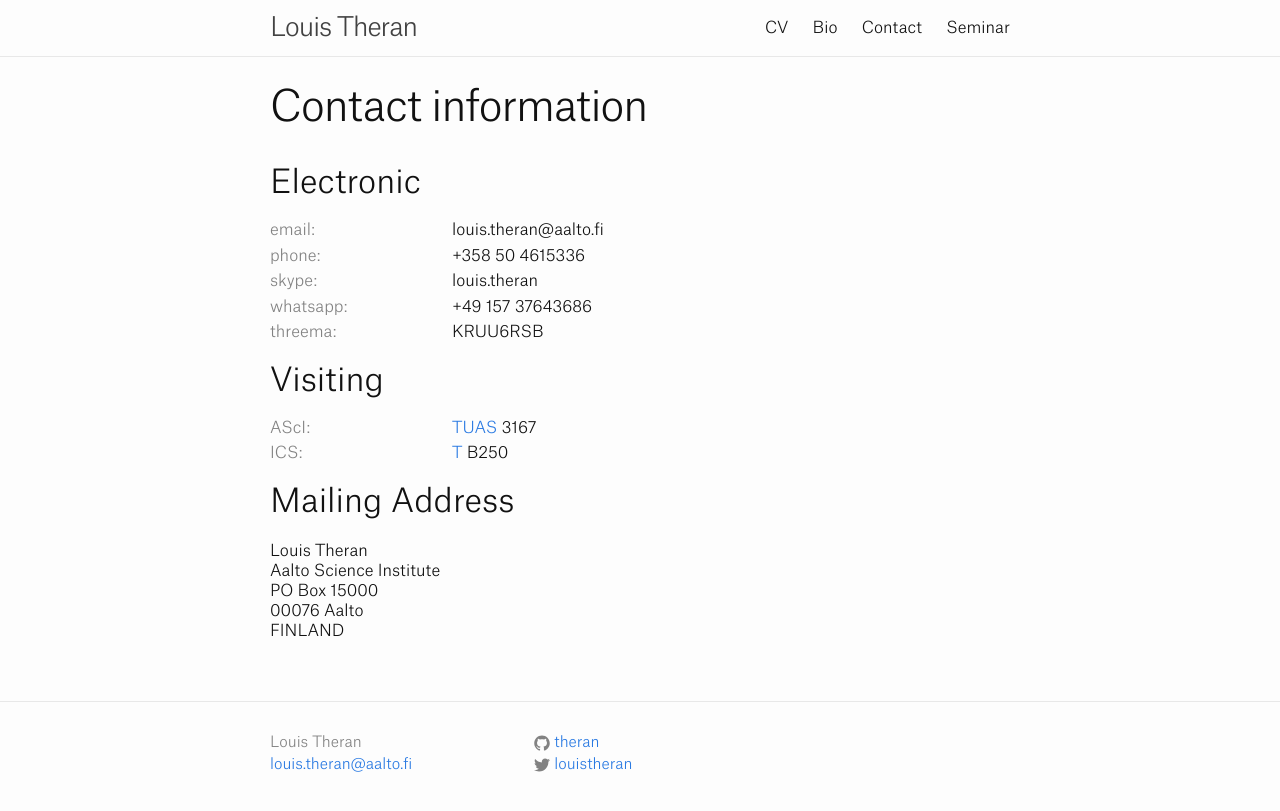
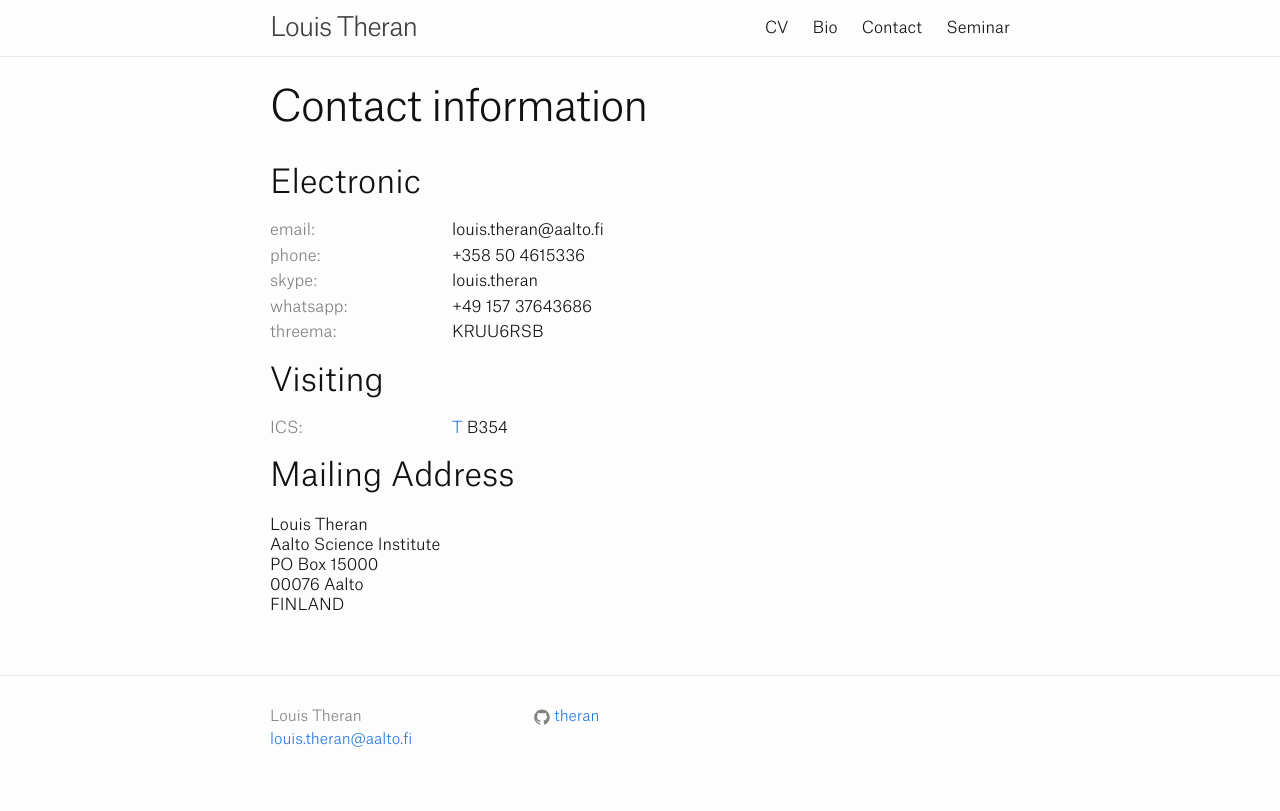
Before and after one commit to theran/theran.github.io, a Jekyll site: the page built from contact.md, in a window 1280 px wide. Shown: the top 811 px of the page. Built offline with Jekyll 4.4.1, drawn with Linux system fonts in a browser that asks for light colours.

Commit message:
Updated office information.

```diff
--- a/_config.yml
+++ b/_config.yml
@@ -5,7 +5,7 @@ email: louis.theran@aalto.fi
 baseurl: "" # the subpath of your site, e.g. /blog/
 url: "http://theran.lt" # the base hostname & protocol for your site
 github_username:  theran
-twitter_username: louistheran
+#twitter_username: louistheran
 
 # exclude from generating co-authors
 my_authortag: louis
--- a/contact.md
+++ b/contact.md
@@ -21,11 +21,9 @@ threema
 : KRUU6RSB
 
 ## Visiting
-AScI
-: [TUAS][tuas] 3167
 
 ICS
-: [T][t] B250
+: [T][t] B354
 
 ## Mailing Address
 Louis Theran \\
```
